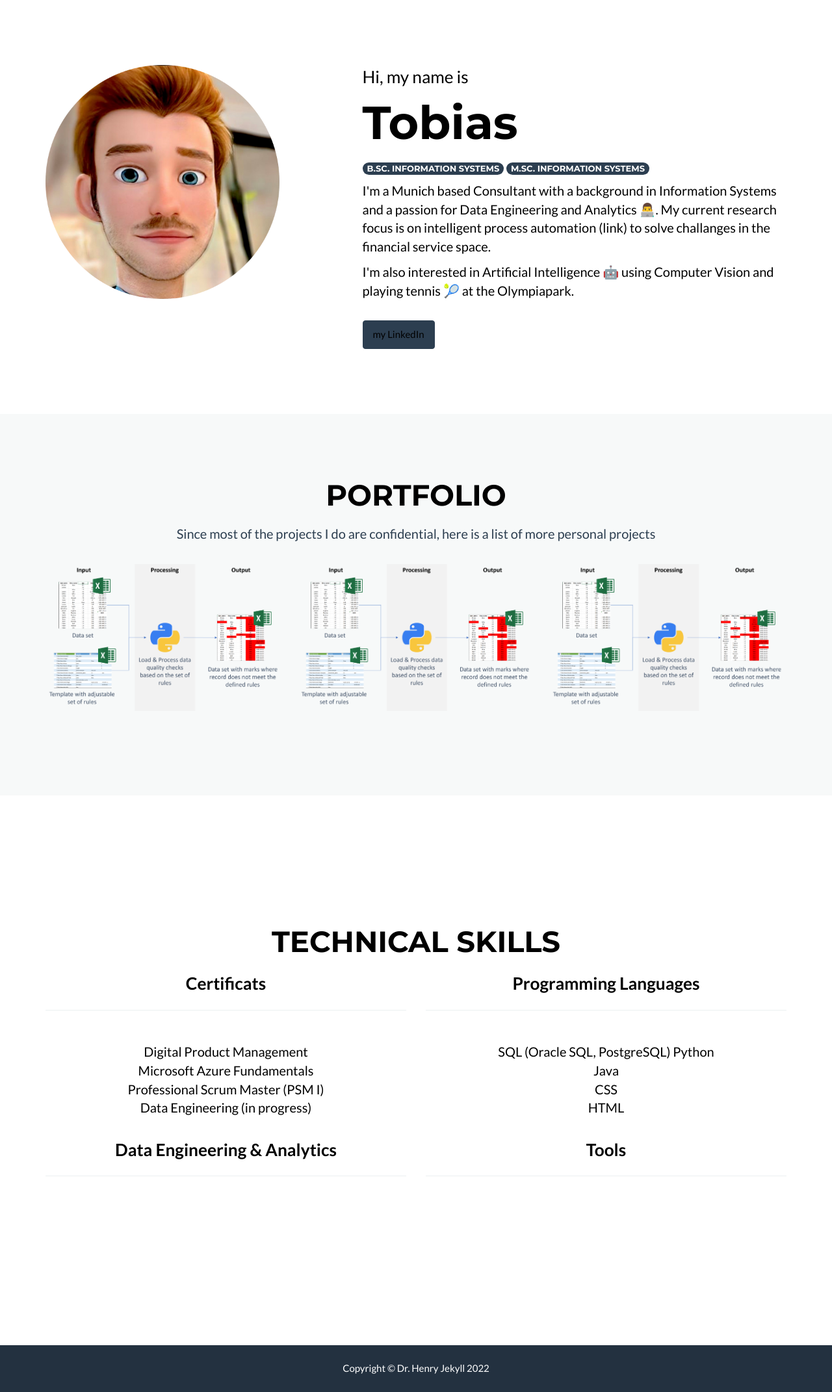
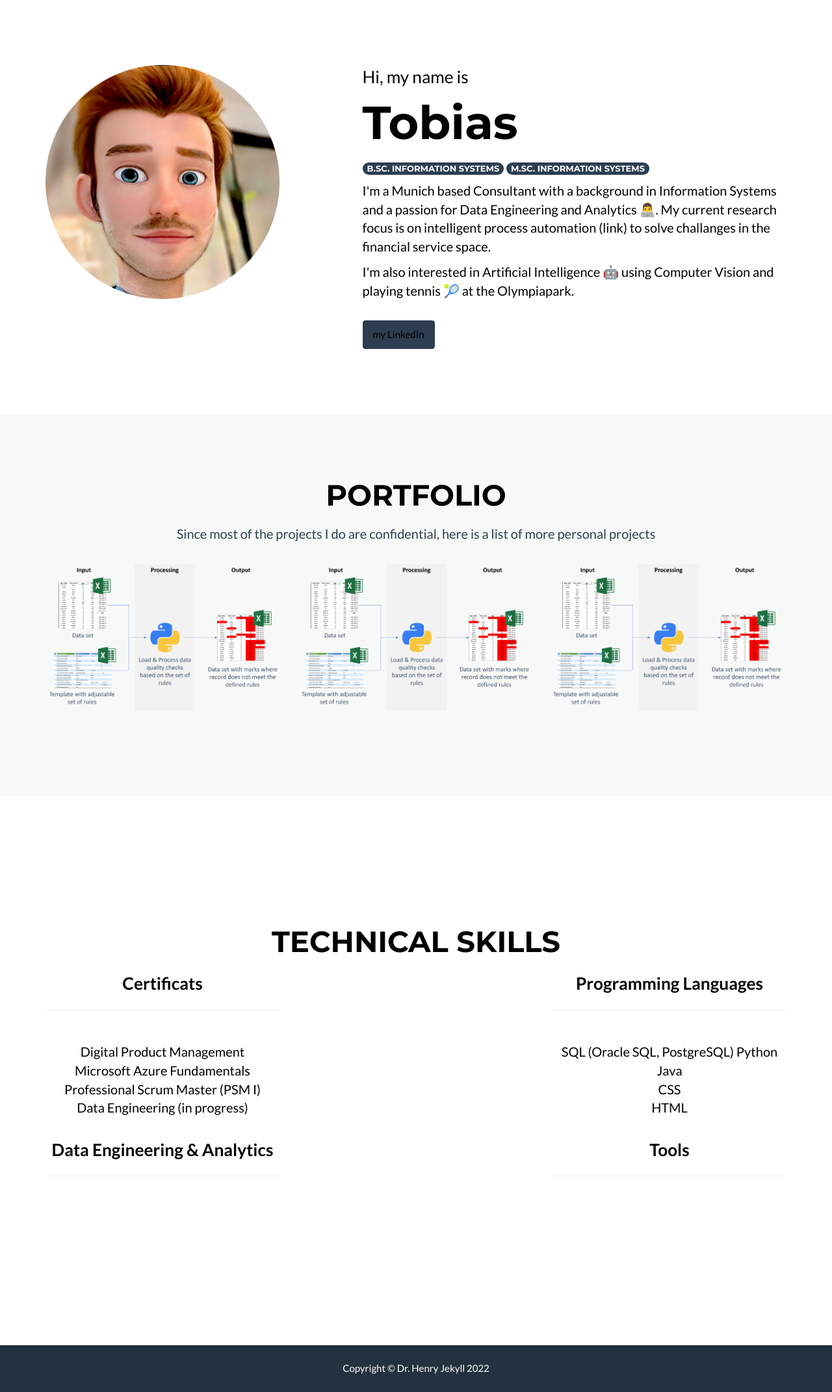
Before and after one commit to tolan005/tolan005.github.io, a Jekyll site: the page built from _posts/2014-07-18-project-1.markdown, in a window 1280 px wide. Shown: the whole page at 65% size. Built offline with Jekyll 4.4.1, drawn with Linux system fonts in a browser that asks for light colours.

Commit message:
Update about.html
4lg

```diff
--- a/_includes/about.html
+++ b/_includes/about.html
@@ -9,7 +9,7 @@
                 </div>
             </div>
             <div class="row">
-                <div class="col-lg-6 text-center">
+                <div class="col-lg-4 text-center">
                  <div class="intro-text">
                     <span class="skills"><b>Certificats</b></span>
                   <hr>
@@ -22,7 +22,11 @@
                      Data Engineering (in progress)<br>
                  </p>
                 </div>
-                <div class="col-lg-6 text-center">
+
+                <div class="col-lg-4 text-center">
+                </div>
+
+                <div class="col-lg-4 text-center">
                   <div class="intro-text">
                     <span class="skills"><b>Programming Languages</b></span>
                    <hr>
@@ -38,7 +42,7 @@
                 </div>
               </div>
               <div class="row">
-                <div class="col-lg-6 text-center">
+                <div class="col-lg-4 text-center">
                  <br>
                  <div class="intro-text">
                     <span class="skills"><b>Data Engineering & Analytics</b></span>
@@ -49,7 +53,11 @@
 
                  </p>
                 </div>
-                <div class="col-lg-6 text-center">
+
+               <div class="col-lg-4 text-center">
+                </div>
+
+                <div class="col-lg-4 text-center">
                  <br>
                  <div class="intro-text">
                     <span class="skills"><b>Tools</b></span>
```
